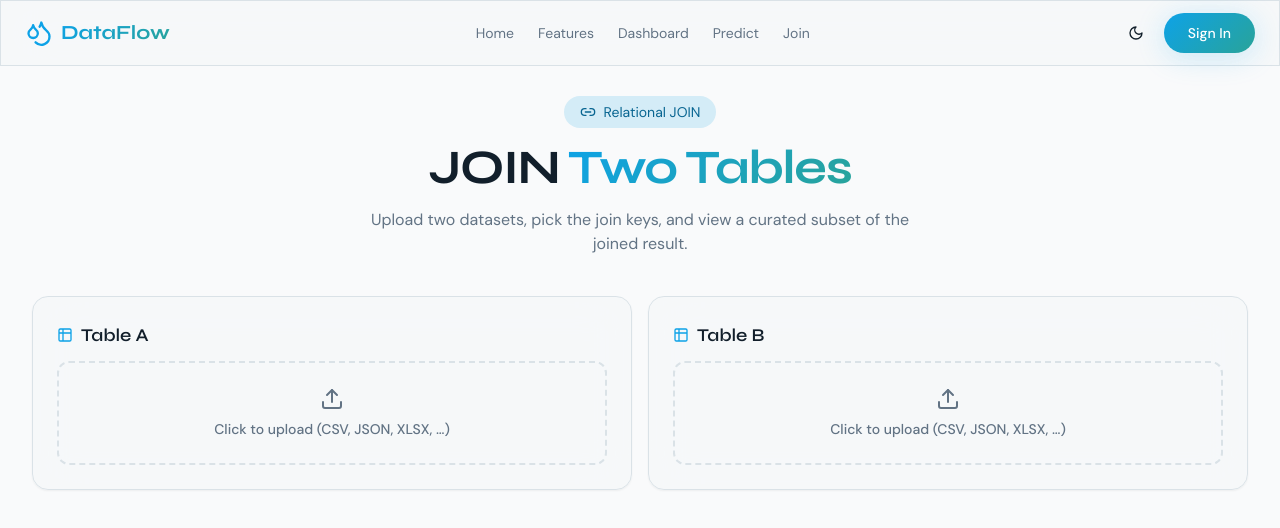
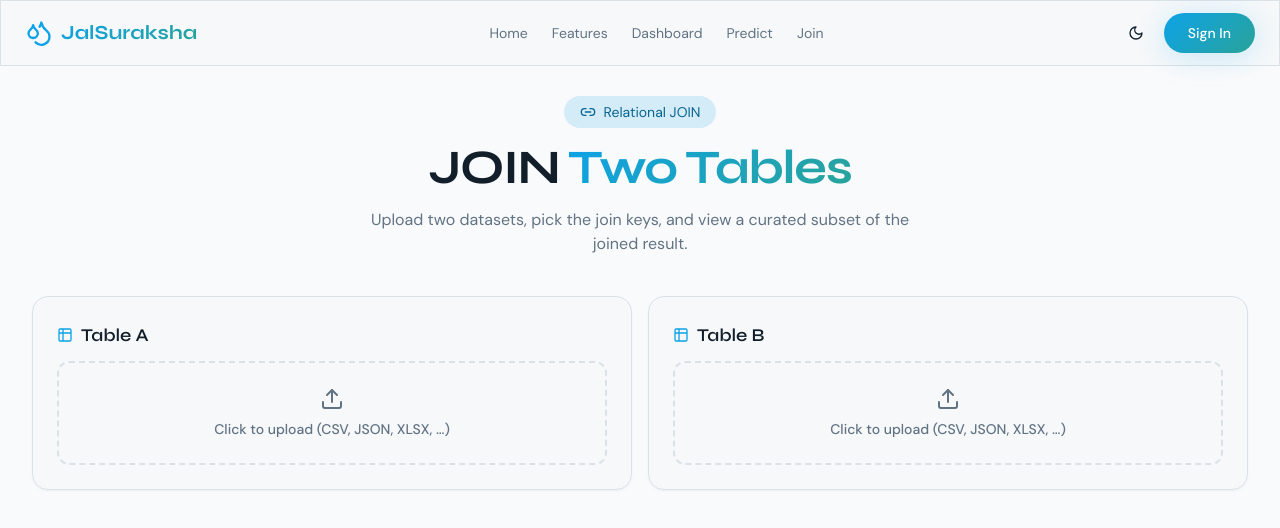
Before and after one commit to sanzzzz-g/JalSuraksha, a React (Vite) app: page /join in a window 1280 px wide. Shown: the top 528 px of the page. Built offline with nearby package versions, Linux system fonts and the light colour scheme; the HTML template or start-up script is replaced by a standard one.

Commit message:
Update Navbar.tsx

```diff
--- a/src/components/Navbar.tsx
+++ b/src/components/Navbar.tsx
@@ -20,7 +20,7 @@ const Navbar = () => {
       <div className="max-w-7xl mx-auto flex items-center justify-between">
         <Link to="/" className="flex items-center gap-2">
           <Droplets className="h-7 w-7 text-primary" />
-          <span className="font-heading text-xl font-bold text-gradient-ocean">DataFlow</span>
+          <span className="font-heading text-xl font-bold text-gradient-ocean">JalSuraksha</span>
         </Link>
         <div className="hidden md:flex items-center gap-6">
           <Link to="/" className="text-sm text-muted-foreground hover:text-foreground transition-colors">Home</Link>
```
